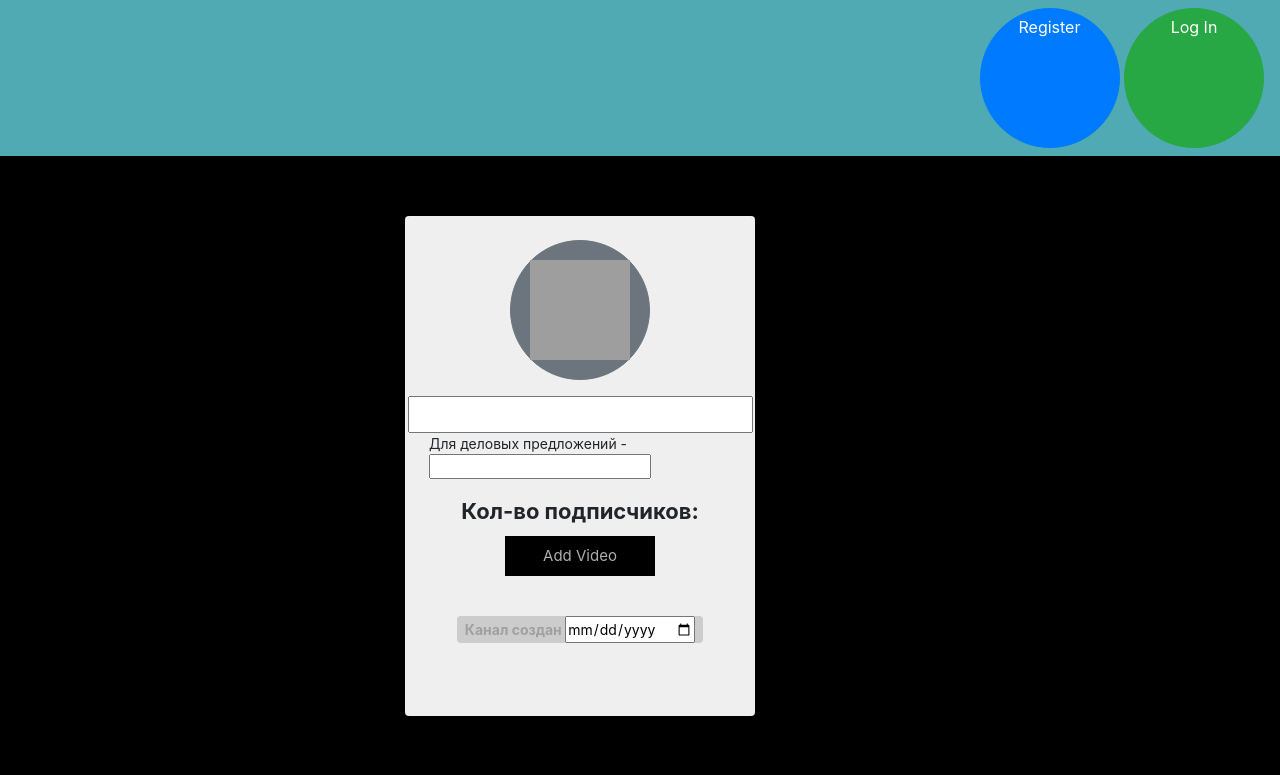
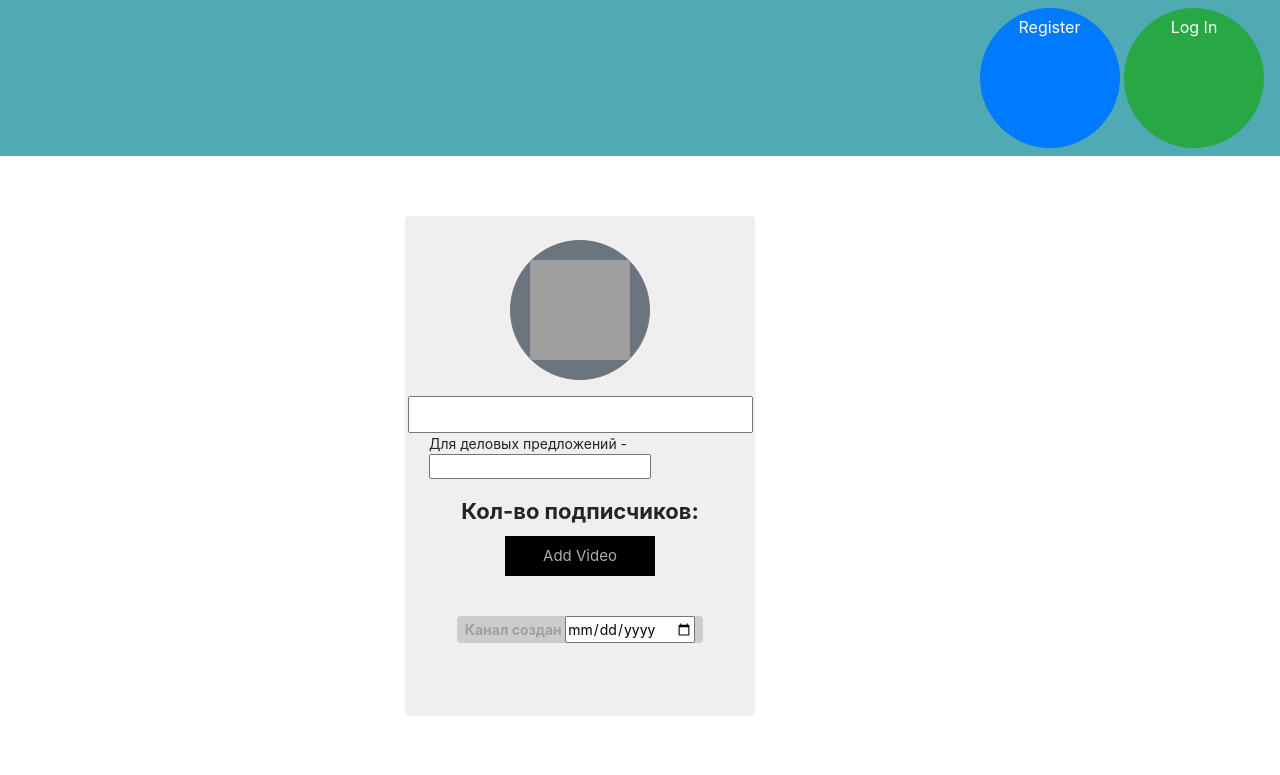
Before and after one commit to gareev-bulat/Web-project, a Flask app: template templates/profile.html in a window 1280 px wide. Shown: the top 775 px of the page. Run offline with Flask 2, Linux system fonts and the light colour scheme; the template is opened without the code that fills it: most values are stand-ins (such as "Sample title", 1, 10 or a date in 2020); form fields are guessed from the names that the template uses; some libraries are stand-ins or nearby versions; grey boxes are pictures that could not be loaded.

Commit message:
Update profile_style.css

```diff
--- a/static/css/profile_style.css
+++ b/static/css/profile_style.css
@@ -1,10 +1,6 @@
 * {
     margin: 0;
     padding: 0
-}
-
-body {
-    background-color: #000
 }
 
 .w3-container {
```
